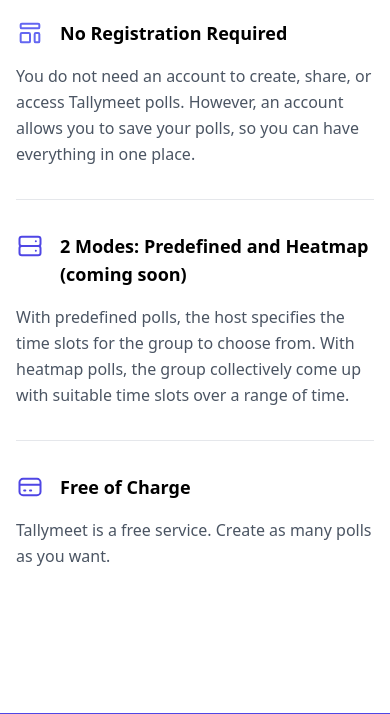
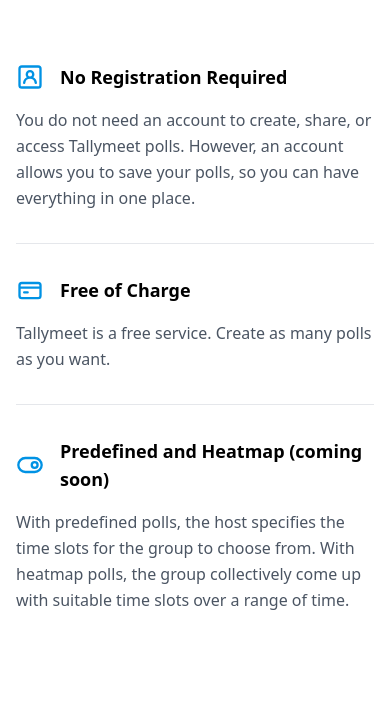
Before and after one commit to nghugo/tallymeet, a Django app: page /happy/ in a window 390 px wide. Shown: the part 2507-3221 px from the top of the page. Run offline with Django 4.2, Linux system fonts and the light colour scheme; some libraries are stand-ins or nearby versions.

Commit message:
add svg icons

```diff
--- a/poll/templates/poll/happy.html
+++ b/poll/templates/poll/happy.html
@@ -121,17 +121,19 @@
       <div class="container px-4 mx-auto">
         <div class="flex flex-wrap -m-8 items-center">
           <div class="w-full lg:w-1/2 p-8">
-            <h1 class="mb-6 text-5xl md:text-6xl lg:max-xl:text-5xl font-bold font-heading md:max-w-xl leading-none">Find time with Tallymeet.</h1>
-            <p class="mb-11 text-lg text-gray-900 font-medium md:max-w-md lg:mb-6">Not sure when to schedule your next group meeting? Share a poll with the group, and Tallymeet identifies the best time based on everyone's availability.</p>
-            <div class="max-w-xs m-auto md:m-0">
-                <div class="block">
+            <h1 class="mb-6 text-5xl md:text-6xl lg:max-xl:text-5xl font-bold font-heading md:max-w-xl leading-none text-center md:text-left">Find time with Tallymeet.</h1>
+            <p class="mb-11 text-lg text-gray-900 font-medium md:max-w-md lg:mb-6 text-center md:text-left">Share a poll with the group, and Tallymeet identifies the best time to schedule your next group meeting.</p>
+            <div class="max-w-xs m-auto mb-6 md:mx-0 ">
+                <div class="flex flex-col items-center">
                   <button
-                    class="py-4 px-6 w-full text-white font-semibold border border-indigo-700 rounded-xl focus:ring focus:ring-indigo-300 bg-indigo-600 hover:bg-indigo-700 transition ease-in-out duration-200"
+                    class="py-4 px-6 mb-1 w-full text-white font-semibold border border-indigo-700 rounded-xl focus:ring focus:ring-indigo-300 bg-indigo-600 hover:bg-indigo-700 transition ease-in-out duration-200"
                     type="button">
                     Quick Start
                   </button>
+                  <p class="mb-6 text-sm text-gray-600 font-medium md:max-w-md lg:mb-6">Free of charge. No registration needed.</p>
                 </div>
               </div>
+
           </div>
           <div class="w-full lg:w-1/2 p-8">
             <img class="transform rounded-xl"
@@ -222,20 +224,10 @@
               <div class="w-auto p-4">
                 <div class="flex flex-wrap -m-2">
                   <div class="w-auto p-2">
-                    <svg width="28" height="28" viewbox="0 0 28 28" fill="none" xmlns="http://www.w3.org/2000/svg">
-                      <path
-                        d="M4.66669 5.83329C4.66669 5.18896 5.18902 4.66663 5.83335 4.66663H22.1667C22.811 4.66663 23.3334 5.18896 23.3334 5.83329V8.16663C23.3334 8.81096 22.811 9.33329 22.1667 9.33329H5.83335C5.18902 9.33329 4.66669 8.81096 4.66669 8.16663V5.83329Z"
-                        stroke="#6366F1" stroke-width="2" stroke-linecap="round" stroke-linejoin="round"></path>
-                      <path
-                        d="M4.66669 15.1666C4.66669 14.5223 5.18902 14 5.83335 14H12.8334C13.4777 14 14 14.5223 14 15.1666V22.1666C14 22.811 13.4777 23.3333 12.8334 23.3333H5.83335C5.18902 23.3333 4.66669 22.811 4.66669 22.1666V15.1666Z"
-                        stroke="#6366F1" stroke-width="2" stroke-linecap="round" stroke-linejoin="round"></path>
-                      <path
-                        d="M18.6667 15.1666C18.6667 14.5223 19.189 14 19.8334 14H22.1667C22.811 14 23.3334 14.5223 23.3334 15.1666V22.1666C23.3334 22.811 22.811 23.3333 22.1667 23.3333H19.8334C19.189 23.3333 18.6667 22.811 18.6667 22.1666V15.1666Z"
-                        stroke="#6366F1" stroke-width="2" stroke-linecap="round" stroke-linejoin="round"></path>
-                    </svg>
+                    <svg width="28" height="28" viewBox="0 0 24 24" xmlns="http://www.w3.org/2000/svg" id="user-square"><path fill="#0092E4" d="M14.81,12.28a3.73,3.73,0,0,0,1-2.5,3.78,3.78,0,0,0-7.56,0,3.73,3.73,0,0,0,1,2.5A5.94,5.94,0,0,0,6,16.89a1,1,0,0,0,2,.22,4,4,0,0,1,7.94,0A1,1,0,0,0,17,18h.11a1,1,0,0,0,.88-1.1A5.94,5.94,0,0,0,14.81,12.28ZM12,11.56a1.78,1.78,0,1,1,1.78-1.78A1.78,1.78,0,0,1,12,11.56ZM19,2H5A3,3,0,0,0,2,5V19a3,3,0,0,0,3,3H19a3,3,0,0,0,3-3V5A3,3,0,0,0,19,2Zm1,17a1,1,0,0,1-1,1H5a1,1,0,0,1-1-1V5A1,1,0,0,1,5,4H19a1,1,0,0,1,1,1Z"></path></svg>
                   </div>
                   <div class="flex-1 p-2">
-                    <h3 class="text-lg font-semibold">No Registration Required</h3>
+                    <h3 class="text-lg font-semibold items-center">No Registration Required</h3>
                   </div>
                   <div class="w-full p-2">
                     <div class="pb-8 border-b">
@@ -244,42 +236,37 @@
                   </div>
                 </div>
               </div>
+
               <div class="w-auto p-4">
-                <div class="flex flex-wrap -m-2">
+                <div class="flex flex-wrap -m-2 items-center">
                   <div class="w-auto p-2">
-                    <svg width="28" height="28" viewbox="0 0 28 28" fill="none" xmlns="http://www.w3.org/2000/svg">
-                      <path
-                        d="M5.83333 14.0001H22.1667M5.83333 14.0001C4.54467 14.0001 3.5 12.9554 3.5 11.6667V7.00008C3.5 5.71142 4.54467 4.66675 5.83333 4.66675H22.1667C23.4553 4.66675 24.5 5.71142 24.5 7.00008V11.6667C24.5 12.9554 23.4553 14.0001 22.1667 14.0001M5.83333 14.0001C4.54467 14.0001 3.5 15.0448 3.5 16.3334V21.0001C3.5 22.2887 4.54467 23.3334 5.83333 23.3334H22.1667C23.4553 23.3334 24.5 22.2887 24.5 21.0001V16.3334C24.5 15.0448 23.4553 14.0001 22.1667 14.0001M19.8333 9.33342H19.845M19.8333 18.6667H19.845"
-                        stroke="#4F46E5" stroke-width="2" stroke-linecap="round" stroke-linejoin="round"></path>
-                    </svg>
-                  </div>
-                  <div class="flex-1 p-2">
-                    <h3 class="text-lg font-semibold">2 Modes: Predefined and Heatmap (coming soon)</h3>
-                  </div>
-                  <div class="w-full p-2">
-                    <div class="pb-8 border-b">
-                      <p class="text-gray-600 font-medium leading-relaxed">With predefined polls, the host specifies the time slots for the group to choose from. With heatmap polls, the group collectively come up with suitable time slots over a range of time.</p>
-                    </div>
-                  </div>
-                </div>
-              </div>
-              <div class="w-auto p-4">
-                <div class="flex flex-wrap -m-2">
-                  <div class="w-auto p-2">
-                    <svg width="28" height="28" viewbox="0 0 28 28" fill="none" xmlns="http://www.w3.org/2000/svg">
-                      <path
-                        d="M3.5 11.6666H24.5M8.16667 17.4999H9.33333M14 17.4999H15.1667M7 22.1666H21C22.933 22.1666 24.5 20.5996 24.5 18.6666V9.33325C24.5 7.40026 22.933 5.83325 21 5.83325H7C5.067 5.83325 3.5 7.40026 3.5 9.33325V18.6666C3.5 20.5996 5.067 22.1666 7 22.1666Z"
-                        stroke="#4F46E5" stroke-width="2" stroke-linecap="round" stroke-linejoin="round"></path>
-                    </svg>
+                    <svg width="28" height="28" viewBox="0 0 24 24" xmlns="http://www.w3.org/2000/svg" id="credit-card"><path fill="#0092E4" d="M7,15h3a1,1,0,0,0,0-2H7a1,1,0,0,0,0,2ZM19,5H5A3,3,0,0,0,2,8v9a3,3,0,0,0,3,3H19a3,3,0,0,0,3-3V8A3,3,0,0,0,19,5Zm1,12a1,1,0,0,1-1,1H5a1,1,0,0,1-1-1V11H20Zm0-8H4V8A1,1,0,0,1,5,7H19a1,1,0,0,1,1,1Z"></path></svg>
                   </div>
                   <div class="flex-1 p-2">
                     <h3 class="text-lg font-semibold">Free of Charge</h3>
                   </div>
                   <div class="w-full p-2">
-                    <p class="text-gray-600 font-medium leading-relaxed">Tallymeet is a free service. Create as many polls as you want.</p>
+                    <div class="pb-8 border-b">
+                        <p class="text-gray-600 font-medium leading-relaxed">Tallymeet is a free service. Create as many polls as you want.</p>
+                    </div>
                   </div>
                 </div>
               </div>
+
+              <div class="w-auto p-4">
+                <div class="flex flex-wrap -m-2 items-center">
+                  <div class="w-auto p-2">
+                    <svg width="28" height="28" viewBox="0 0 24 24" xmlns="http://www.w3.org/2000/svg" id="toggle-on"><path fill="#0092E4" d="M16,8.5A3.5,3.5,0,1,0,19.5,12,3.5,3.5,0,0,0,16,8.5Zm0,5A1.5,1.5,0,1,1,17.5,12,1.5,1.5,0,0,1,16,13.5ZM16,5H8A7,7,0,0,0,8,19h8A7,7,0,0,0,16,5Zm0,12H8A5,5,0,0,1,8,7h8a5,5,0,0,1,0,10Z"></path></svg>
+                  </div>
+                  <div class="flex-1 p-2">
+                    <h3 class="text-lg font-semibold">Predefined and Heatmap (coming soon)</h3>
+                  </div>
+                  <div class="w-full p-2">
+                    <p class="text-gray-600 font-medium leading-relaxed">With predefined polls, the host specifies the time slots for the group to choose from. With heatmap polls, the group collectively come up with suitable time slots over a range of time.</p>
+                  </div>
+                </div>
+              </div>
+
             </div>
           </div>
         </div>
```
Also changed, not shown: tallymeet/static/tallymeet/output.css (+17 -0 lines).
